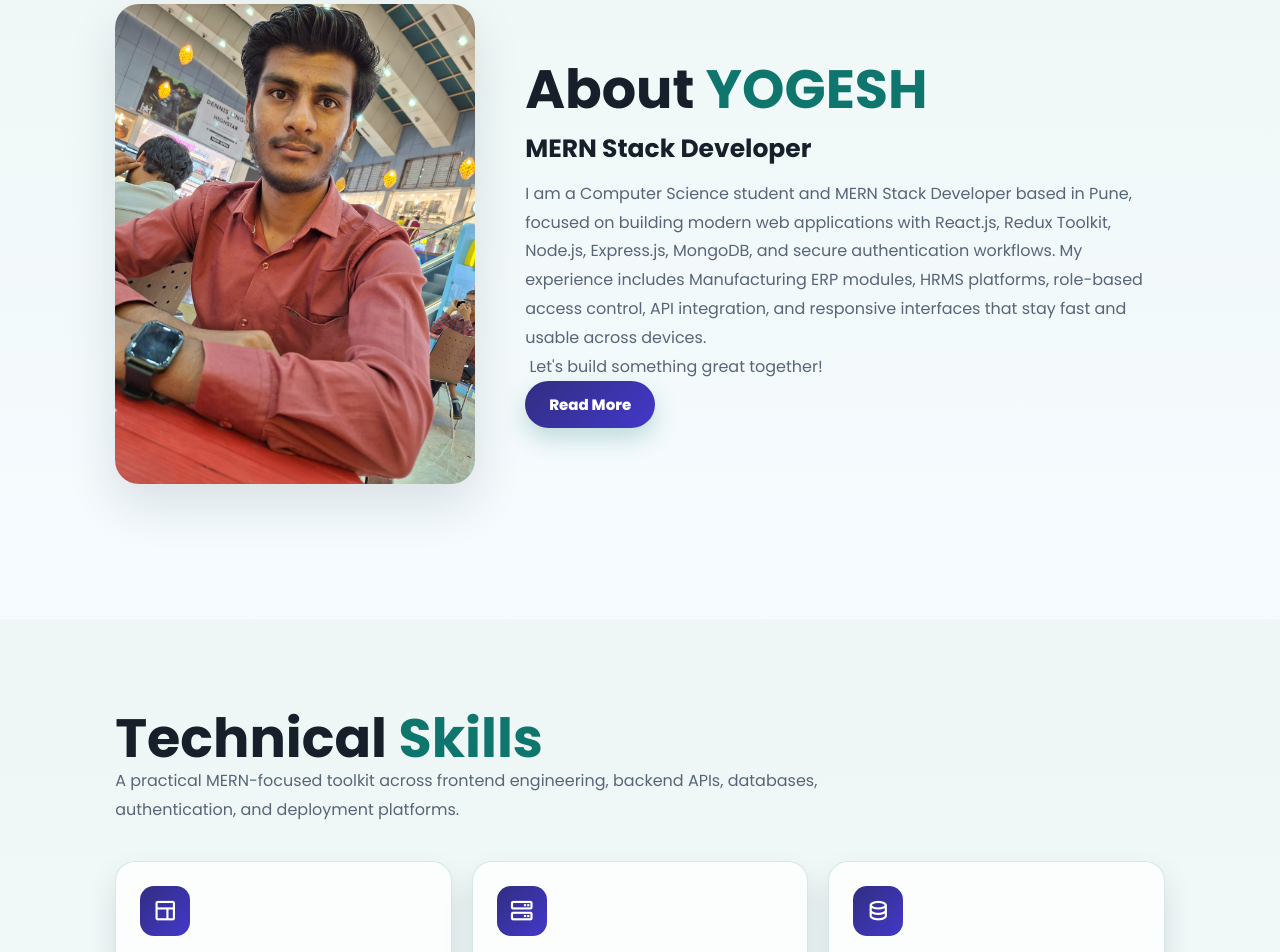
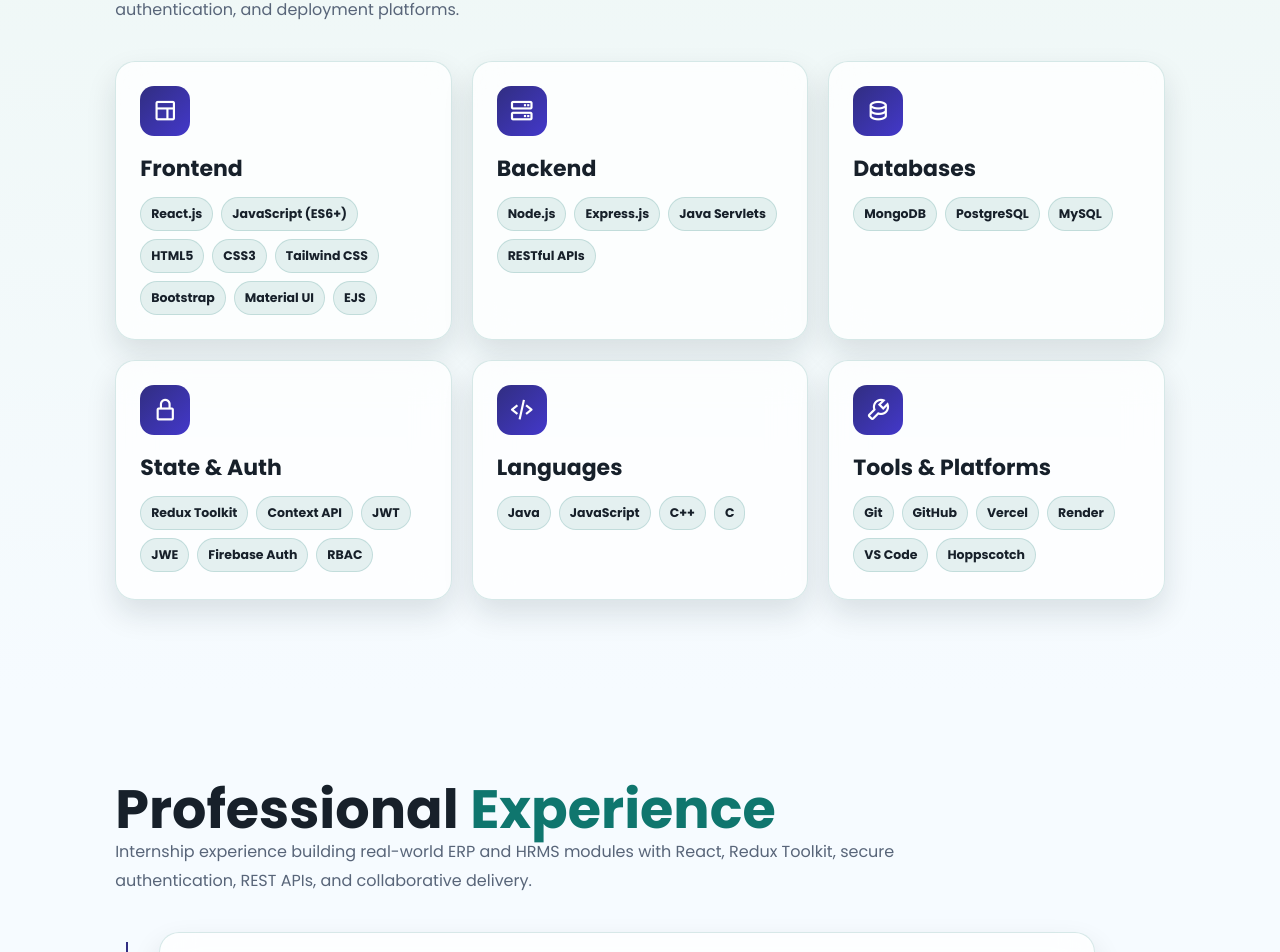
Before and after one commit to yogpote035/Portfolio-Website, a React (Vite) app: page / in a window 1280 px wide. Shown: the part 981-1933 px from the top of the page. Built offline with nearby package versions, Linux system fonts and the light colour scheme.

Commit message:
fix(Navbar): remove 'About' section from navigation links
fix(resume): update internship duration and comment out outdated experiences

fix(Home): remove 'AboutSection' from Home page

```diff
--- a/src/components/Navbar.jsx
+++ b/src/components/Navbar.jsx
@@ -2,7 +2,7 @@ import { useEffect, useMemo, useState } from 'react';
 import { Link, useLocation } from 'react-router-dom';
 import useActiveSection from '../hooks/useActiveSection.js';
 
-const sectionIds = ['home', 'about', 'skills', 'experience', 'portfolio', 'education', 'contact'];
+const sectionIds = ['home', 'skills', 'experience', 'portfolio', 'education', 'contact'];
 
 function Navbar() {
   const [menuOpen, setMenuOpen] = useState(false);
@@ -14,7 +14,6 @@ function Navbar() {
   const navLinks = useMemo(
     () => [
       { label: 'Home', to: '/#home', section: 'home' },
-      { label: 'About', to: '/#about', section: 'about' },
       { label: 'Skills', to: '/#skills', section: 'skills' },
       { label: 'Experience', to: '/#experience', section: 'experience' },
       { label: 'Projects', to: '/projects', section: 'portfolio' },
--- a/src/data/resume.js
+++ b/src/data/resume.js
@@ -51,7 +51,7 @@ export const experiences = [
   {
     company: "Zonixtec IT Services Pvt. Ltd.",
     role: "MERN Stack Developer Intern",
-    duration: "March 2026 - Present",
+    duration: "Jan 2026 - June 2026",
     location: "Pune, Maharashtra",
     responsibilities: [
       "Developing frontend modules for a Manufacturing ERP system including production planning, inventory, and work orders using React.js and Redux Toolkit.",
@@ -59,29 +59,29 @@ export const experiences = [
       "Collaborating with backend and QA teams to optimize application performance and complex ERP state management.",
     ],
   },
-  {
-    company: "TDTL (The Data Tech Labs)",
-    role: "MERN Stack Developer Intern",
-    duration: "February 2026 - March 2026",
-    location: "Pune, Maharashtra",
+  // {
+  //   company: "TDTL (The Data Tech Labs)",
+  //   role: "MERN Stack Developer Intern",
+  //   duration: "February 2026 - March 2026",
+  //   location: "Pune, Maharashtra",
 
-    responsibilities: [
-      "Worked on HRMS modules including employee management, attendance workflows, and administrative dashboards using React.js and Node.js.",
-      "Developed responsive frontend interfaces and integrated RESTful APIs for managing employee-related operations and workflow data.",
-      "Collaborated with the development team to improve authentication flows, optimize application performance, and maintain scalable frontend architecture.",
-    ],
-  },
-  {
-    company: "ND SoftTech Solutions",
-    role: "MERN Stack Developer Intern",
-    duration: "December 2025 - January 2026",
-    location: "Pune, Maharashtra",
-    responsibilities: [
-      "Contributed to an HRMS platform featuring employee management and automated attendance tracking modules.",
-      "Implemented secure authentication using JWT/JWE and RBAC to ensure protected data access levels.",
-      "Developed scalable RESTful APIs with structured error handling and backend validation using Node.js and MongoDB.",
-    ],
-  },
+  //   responsibilities: [
+  //     "Worked on HRMS modules including employee management, attendance workflows, and administrative dashboards using React.js and Node.js.",
+  //     "Developed responsive frontend interfaces and integrated RESTful APIs for managing employee-related operations and workflow data.",
+  //     "Collaborated with the development team to improve authentication flows, optimize application performance, and maintain scalable frontend architecture.",
+  //   ],
+  // },
+  // {
+  //   company: "ND SoftTech Solutions",
+  //   role: "MERN Stack Developer Intern",
+  //   duration: "December 2025 - January 2026",
+  //   location: "Pune, Maharashtra",
+  //   responsibilities: [
+  //     "Contributed to an HRMS platform featuring employee management and automated attendance tracking modules.",
+  //     "Implemented secure authentication using JWT/JWE and RBAC to ensure protected data access levels.",
+  //     "Developed scalable RESTful APIs with structured error handling and backend validation using Node.js and MongoDB.",
+  //   ],
+  // },
 ];
 
 export const education = {
--- a/src/pages/Home.jsx
+++ b/src/pages/Home.jsx
@@ -1,4 +1,3 @@
-import AboutSection from '../components/AboutSection.jsx';
 import ContactForm from '../components/ContactForm.jsx';
 import EducationSection from '../components/EducationSection.jsx';
 import ExperienceSection from '../components/ExperienceSection.jsx';
@@ -13,7 +12,6 @@ function Home() {
   return (
     <>
       <Hero />
-      <AboutSection />
       <SkillsSection />
       <ExperienceSection />
       <EducationSection />
```
